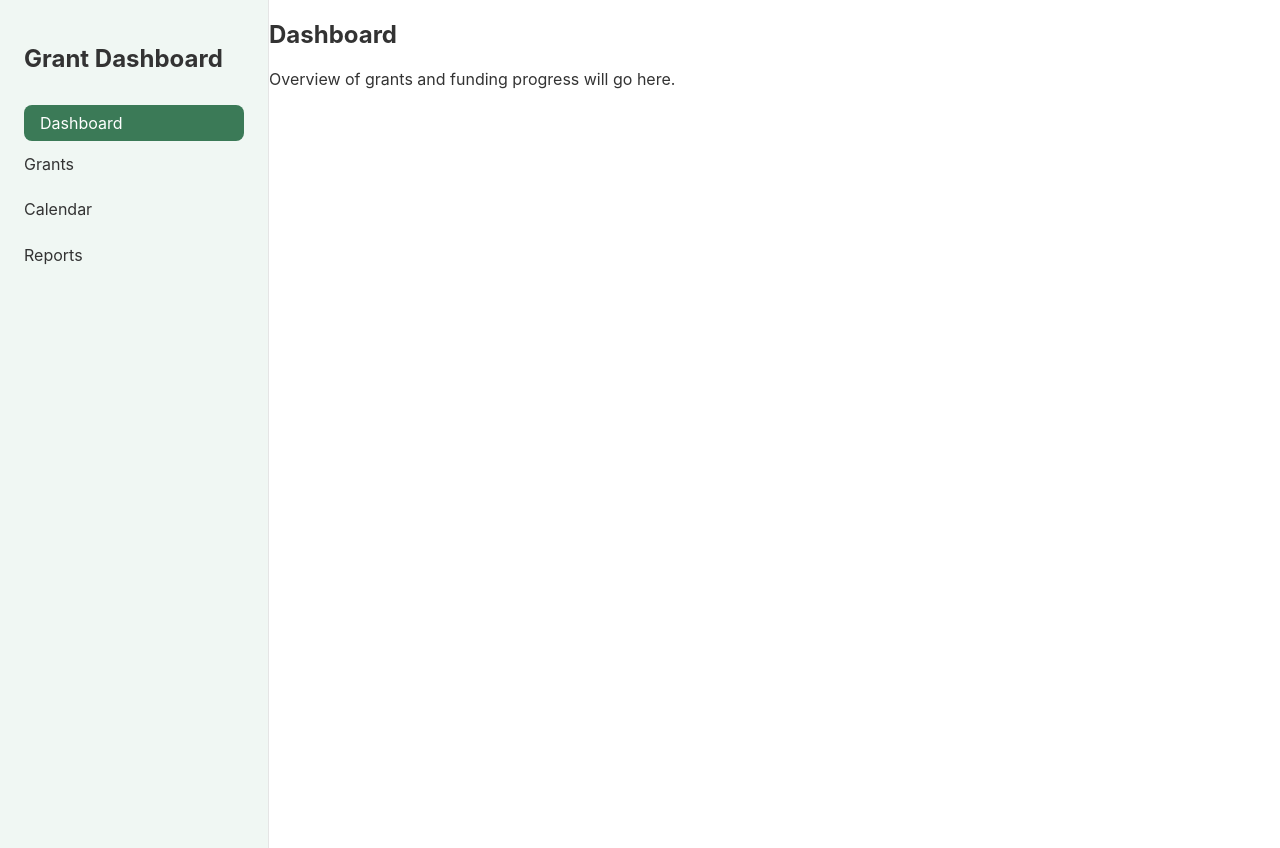
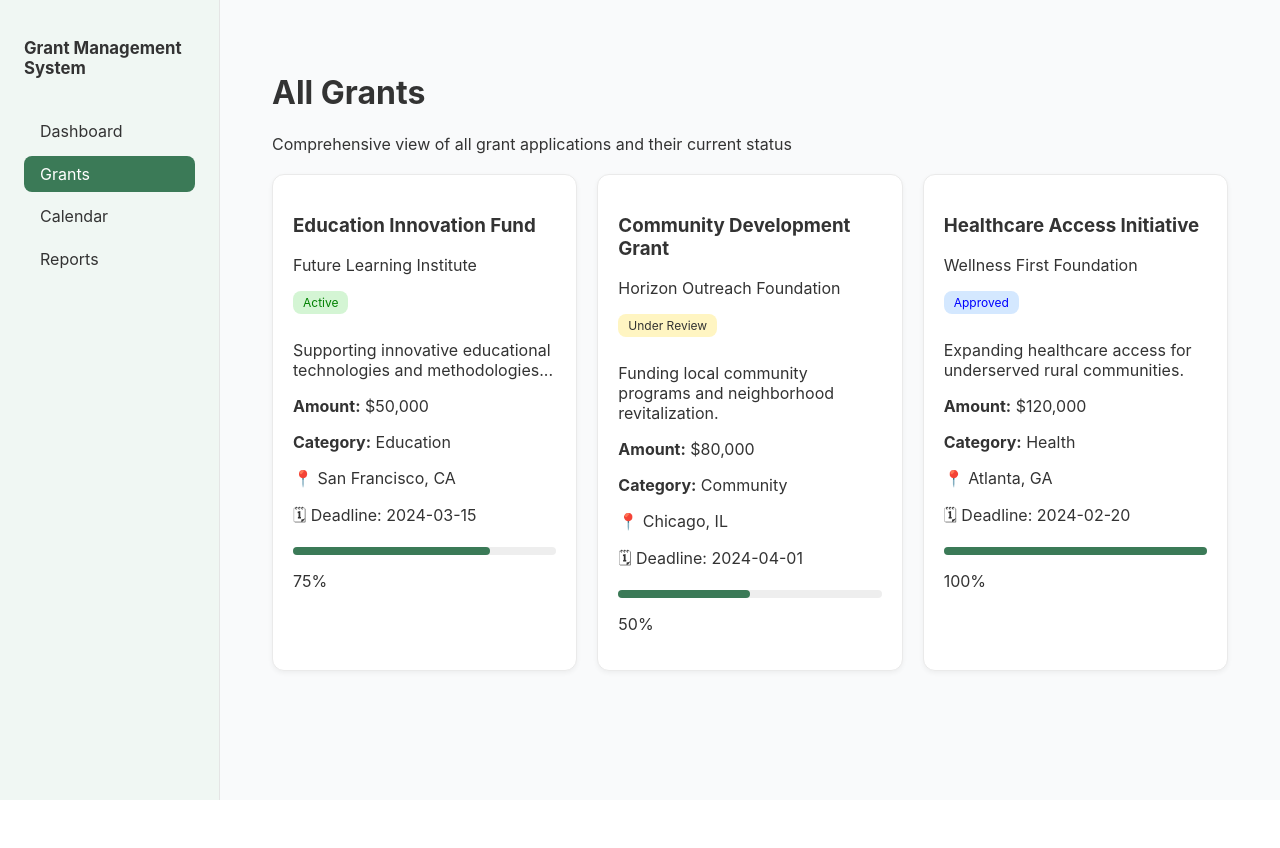
Before and after one commit to gracehrabikcs/grants-management-system, a React (Create React App) app: page /grants in a window 1280 px wide. After the commit the page ends 800 px from the top, so only its background shows below. Built offline with nearby package versions, Linux system fonts and the light colour scheme.

Commit message:
Grants Page without Search and Filtering

```diff
--- a/package.json
+++ b/package.json
@@ -9,6 +9,7 @@
     "@testing-library/user-event": "^13.5.0",
     "react": "^19.2.0",
     "react-dom": "^19.2.0",
+    "react-router-dom": "^7.9.4",
     "react-scripts": "5.0.1",
     "web-vitals": "^2.1.4"
   },
--- a/src/App.css
+++ b/src/App.css
@@ -2,4 +2,14 @@
   display: flex;
   font-family: "Inter", sans-serif;
   color: #333;
+  height: 100vh;
 }
+
+/* GLOBAL PAGE WRAPPER */
+.content {
+  flex: 1;
+  padding: 2rem;
+  background-color: #f9fafb;
+  overflow-y: auto;
+  box-sizing: border-box;
+}
--- a/src/App.js
+++ b/src/App.js
@@ -1,17 +1,28 @@
 import React from "react";
+import { BrowserRouter as Router, Routes, Route } from "react-router-dom";
 import Sidebar from "./components/Sidebar";
 import Dashboard from "./pages/Dashboard";
+import Grants from "./pages/Grants";
+import Calendar from "./pages/Calendar";
+import Reports from "./pages/Reports";
 import "./App.css";
-//test comment
 
 function App() {
   return (
-    <div className="app">
-      <Sidebar />
-      <Dashboard />
-    </div>
+    <Router>
+      <div className="app">
+        <Sidebar />
+        <div className="content">  {/* Global Wrapper */}
+          <Routes>
+            <Route path="/" element={<Dashboard />} />
+            <Route path="/grants" element={<Grants />} />
+            <Route path="/calendar" element={<Calendar />} />
+            <Route path="/reports" element={<Reports />} />
+          </Routes>
+        </div>
+      </div>
+    </Router>
   );
 }
 
-
 export default App;
--- a/src/components/Sidebar.js
+++ b/src/components/Sidebar.js
@@ -1,15 +1,45 @@
 import React from "react";
+import { NavLink } from "react-router-dom";
 import "../styles/Sidebar.css";
 
 const Sidebar = () => {
   return (
     <div className="sidebar">
-      <h2>Grant Dashboard</h2>
+      <h2>Grant Management System</h2>
       <ul>
-        <li className="active">Dashboard</li>
-        <li>Grants</li>
-        <li>Calendar</li>
-        <li>Reports</li>
+        <li>
+          <NavLink
+            to="/"
+            end
+            className={({ isActive }) => (isActive ? "active" : "")}
+          >
+            Dashboard
+          </NavLink>
+        </li>
+        <li>
+          <NavLink
+            to="/grants"
+            className={({ isActive }) => (isActive ? "active" : "")}
+          >
+            Grants
+          </NavLink>
+        </li>
+        <li>
+          <NavLink
+            to="/calendar"
+            className={({ isActive }) => (isActive ? "active" : "")}
+          >
+            Calendar
+          </NavLink>
+        </li>
+        <li>
+          <NavLink
+            to="/reports"
+            className={({ isActive }) => (isActive ? "active" : "")}
+          >
+            Reports
+          </NavLink>
+        </li>
       </ul>
     </div>
   );
--- a/src/pages/Dashboard.js
+++ b/src/pages/Dashboard.js
@@ -1,14 +1,20 @@
 import React from "react";
-import Sidebar from "../components/Sidebar";
 import StatCard from "../components/StatCard";
 import GrantTable from "../components/GrantTable";
-
 
 function Dashboard() {
   return (
     <div>
       <h2>Dashboard</h2>
-      <p>Overview of grants and funding progress will go here.</p>
+
+      <div style={{ display: "flex", gap: "20px", marginTop: 12 }}>
+        <StatCard title="Total Grants" value="15" />
+        <StatCard title="Pending Reviews" value="4" />
+        <StatCard title="Approved" value="8" />
+      </div>
+
+      <h3 style={{ marginTop: "30px" }}>Grant Overview</h3>
+      <GrantTable />
     </div>
   );
 }
--- /dev/null
+++ b/src/pages/Grants.js
@@ -0,0 +1,77 @@
+import React from "react";
+import "../styles/Grants.css";
+
+const Grants = () => {
+  return (
+    <div className="grants-container">
+      <header className="grants-header">
+        <h1>All Grants</h1>
+        <p>Comprehensive view of all grant applications and their current status</p>
+      </header>
+
+      <div className="grant-grid">
+        {/* Grant Card 1 */}
+        <div className="grant-card">
+          <h3>Education Innovation Fund</h3>
+          <p className="organization">Future Learning Institute</p>
+          <span className="status active">Active</span>
+          <p className="description">
+            Supporting innovative educational technologies and methodologies...
+          </p>
+          <div className="grant-info">
+            <p><strong>Amount:</strong> $50,000</p>
+            <p><strong>Category:</strong> Education</p>
+          </div>
+          <p className="location">📍 San Francisco, CA</p>
+          <p className="deadline">🗓 Deadline: 2024-03-15</p>
+          <div className="progress-bar">
+            <div className="progress-fill" style={{ width: "75%" }}></div>
+          </div>
+          <p className="progress-text">75%</p>
+        </div>
+
+        {/* Grant Card 2 */}
+        <div className="grant-card">
+          <h3>Community Development Grant</h3>
+          <p className="organization">Horizon Outreach Foundation</p>
+          <span className="status review">Under Review</span>
+          <p className="description">
+            Funding local community programs and neighborhood revitalization.
+          </p>
+          <div className="grant-info">
+            <p><strong>Amount:</strong> $80,000</p>
+            <p><strong>Category:</strong> Community</p>
+          </div>
+          <p className="location">📍 Chicago, IL</p>
+          <p className="deadline">🗓 Deadline: 2024-04-01</p>
+          <div className="progress-bar">
+            <div className="progress-fill" style={{ width: "50%" }}></div>
+          </div>
+          <p className="progress-text">50%</p>
+        </div>
+
+        {/* Grant Card 3 */}
+        <div className="grant-card">
+          <h3>Healthcare Access Initiative</h3>
+          <p className="organization">Wellness First Foundation</p>
+          <span className="status approved">Approved</span>
+          <p className="description">
+            Expanding healthcare access for underserved rural communities.
+          </p>
+          <div className="grant-info">
+            <p><strong>Amount:</strong> $120,000</p>
+            <p><strong>Category:</strong> Health</p>
+          </div>
+          <p className="location">📍 Atlanta, GA</p>
+          <p className="deadline">🗓 Deadline: 2024-02-20</p>
+          <div className="progress-bar">
+            <div className="progress-fill" style={{ width: "100%" }}></div>
+          </div>
+          <p className="progress-text">100%</p>
+        </div>
+      </div>
+    </div>
+  );
+};
+
+export default Grants;
--- /dev/null
+++ b/src/styles/Grants.css
@@ -0,0 +1,38 @@
+.grants-container {
+padding: 20px;
+}
+.grants-header {
+margin-bottom: 20px;
+}
+.grant-grid {
+display: grid;
+grid-template-columns: repeat(3, 1fr);
+gap: 20px;
+}
+.grant-card {
+background: #fff;
+border: 1px solid #eaeaea;
+border-radius: 12px;
+padding: 20px;
+box-shadow: 0 2px 5px rgba(0,0,0,0.05);
+}
+.status {
+display: inline-block;
+padding: 4px 10px;
+border-radius: 8px;
+font-size: 12px;
+margin-bottom: 10px;
+}
+.status.active { background: #d4f5d4; }
+.status.review { background: #fff5c2; }
+.status.approved { background: #d4e8ff; }
+.progress-bar {
+height: 8px;
+background: #eee;
+border-radius: 4px;
+margin-top: 10px;
+}
+.progress-fill {
+height: 100%;
+border-radius: 4px;
+}
--- a/src/styles/Sidebar.css
+++ b/src/styles/Sidebar.css
@@ -4,25 +4,48 @@
   background-color: #f0f7f3;
   padding: 1.5rem;
   border-right: 1px solid #e5e5e5;
+  box-sizing: border-box;
+  display: flex;
+  flex-direction: column;
 }
 
 .sidebar h2 {
   margin-bottom: 2rem;
+  white-space: normal;
+  word-wrap: break-word;
+  line-height: 1.2;
+  font-size: 1.05rem;
 }
 
 .sidebar ul {
   list-style: none;
   padding: 0;
+  margin: 0;
+  flex: 1;
 }
 
 .sidebar li {
-  padding: 0.8rem 0;
-  cursor: pointer;
+  padding: 0.2rem 0;
 }
 
+/* make the <a> (NavLink) block-level and styled */
+.sidebar a {
+  text-decoration: none;
+  color: inherit;
+  display: block;
+  padding: 0.5rem 1rem;
+  border-radius: 8px;
+  transition: background-color 120ms ease, transform 120ms ease;
+}
+
+/* Active Link */
 .sidebar .active {
   color: #fff;
   background-color: #3b7a57;
-  padding: 0.5rem 1rem;
-  border-radius: 8px;
 }
+
+/* Hover effect */
+.sidebar a:hover {
+  background-color: #e3eee7;
+  transform: translateX(2px);
+}
```
Also changed, not shown: src/pages/Calendar.js (added), src/pages/Reports.js (added), 1 other file (tests, documents, lock files or other folders).
